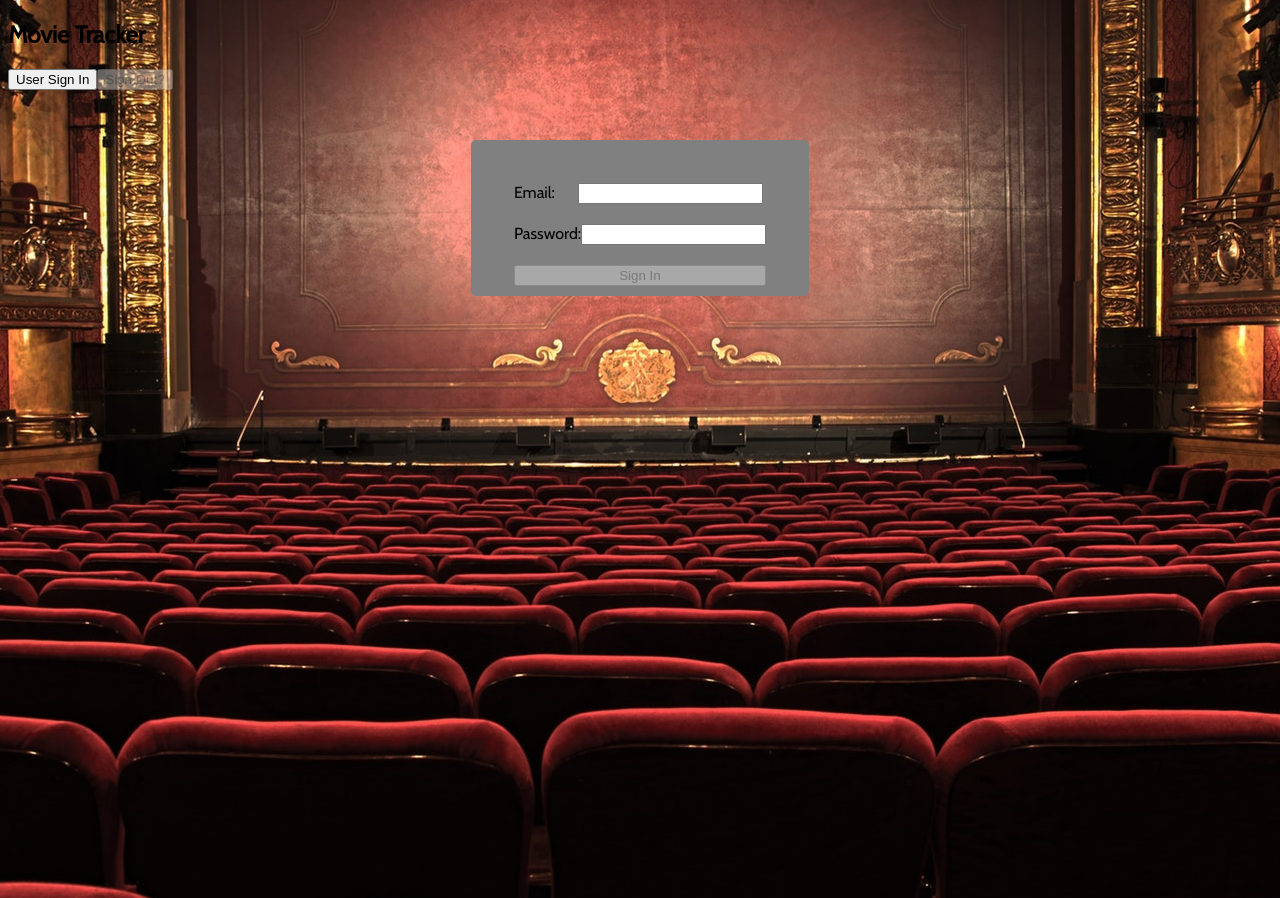
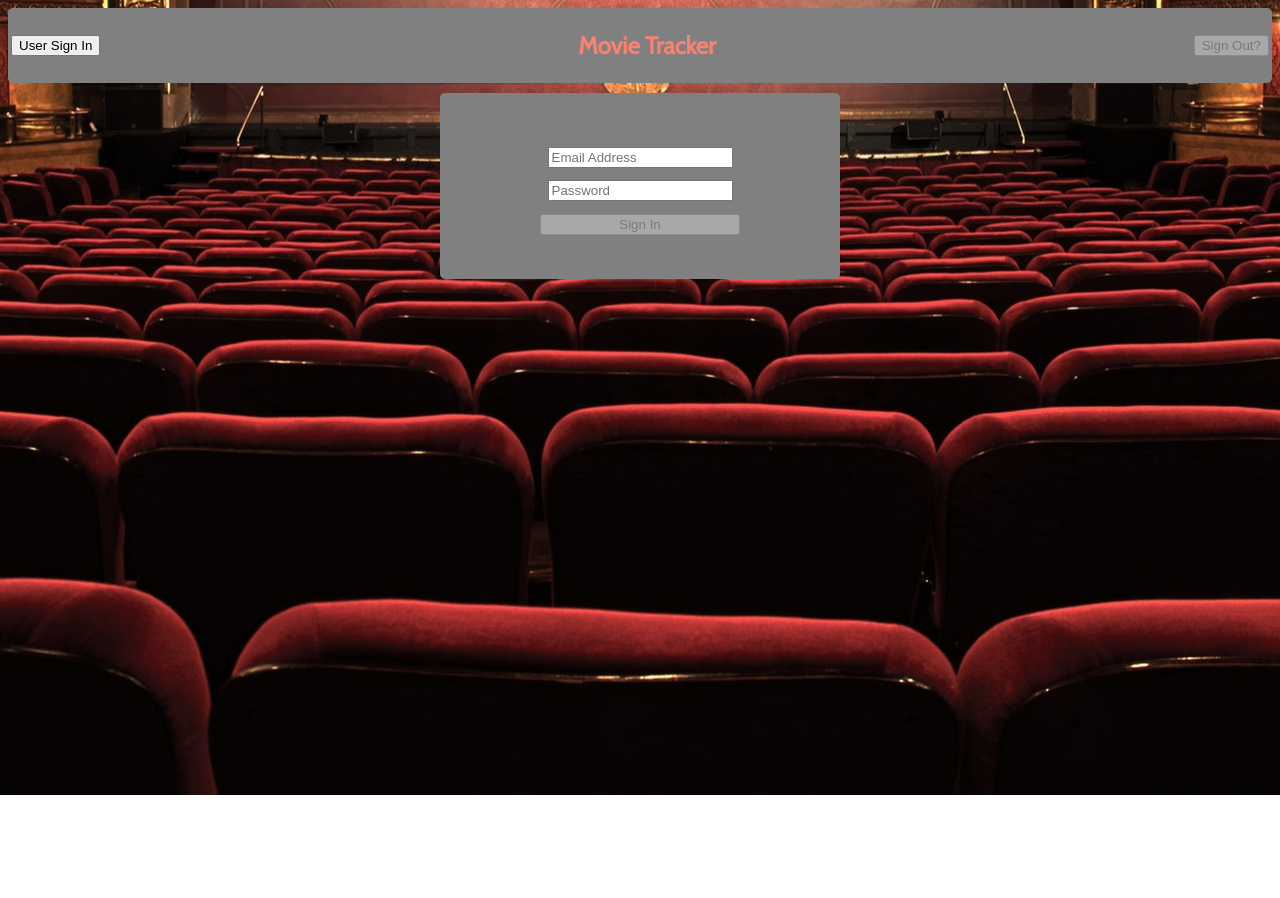
Before and after one commit to DekayHaHa/Top-20, a React (Create React App) app in the folder reactive-movie-tracker/: page /login in a window 1280 px wide. After the commit the page ends 800 px from the top, so only its background shows below. Built offline with nearby package versions, Linux system fonts and the light colour scheme; no server answers.

Commit message:
straightened out login screen

```diff
--- a/reactive-movie-tracker/src/containers/Header.js
+++ b/reactive-movie-tracker/src/containers/Header.js
@@ -17,9 +17,9 @@ export const Header = class extends Component {
     const userTitle = `Welcome Back ${activeUser.name}!`
     const noUserTitle = 'Movie Tracker'
     return (
-      <div>
+      <div className="Header">
+        <Link to="/login"><button disabled={toggleBtn}>User Sign In</button></Link>
         <h2>{activeUser.id ? userTitle : noUserTitle}</h2>
-        <Link to="/login"><button disabled={toggleBtn}>User Sign In</button></Link>
         <Link to="/login">
           <button disabled={!toggleBtn} onClick={this.clearUserData}>Sign Out?</button>
         </Link>
--- a/reactive-movie-tracker/src/containers/Login.js
+++ b/reactive-movie-tracker/src/containers/Login.js
@@ -111,41 +111,41 @@ export class Login extends Component {
     return (
       <div className="Login">
         {this.props.activeUser.id > 0 && <Redirect to="/" />}
-        {error && <h3>{error}</h3>}
+        {error && <h3 className="wrong-password">{error}</h3>}
         <form className="form" onSubmit={formSubmitMethod}>
           {error && (
-            <label>
-              Name:
+            <label className="label">
               <input
                 className='name-input'
+                placeholder='Full Name'
                 type="text"
                 value={name}
                 onChange={this.handleNameInput} />
             </label>
           )}
-          <label>
-            Email:
+          <label label className="label">
             <input
               className='email-input'
+              placeholder='Email Address'
               type="text"
               value={email}
               onChange={this.handleEmailInput} />
           </label>
-          <label>
-            Password:
+          <label label className="label">
             <input
               className='password-input'
+              placeholder='Password'
               type="text"
               value={password}
               onChange={this.handlePasswordInput}
             />
           </label>
 
-          <button className='signIn-btn' disabled={signInBtnToggle} onClick={this.handleSignIn}>
+          <button className='btn signIn-btn' disabled={signInBtnToggle} onClick={this.handleSignIn}>
             Sign In
           </button>
           {error && (
-            <button className='signUp-btn'disabled={signUpBtnToggle} onClick={this.handlePost}>
+            <button className='btn signUp-btn'disabled={signUpBtnToggle} onClick={this.handlePost}>
               Sign Up NOW!
             </button>
           )}
--- a/reactive-movie-tracker/src/styles/Login.scss
+++ b/reactive-movie-tracker/src/styles/Login.scss
@@ -1,7 +1,10 @@
 .Login {
   display: flex;
+  flex-direction: column;
   justify-content: center;
-  height: 100vh;
+  height: 100%;
+  width: 400px;
+  margin: 10px auto;
 }
 
 .form {
@@ -11,17 +14,37 @@
   border-style: solid;
   border-radius: 5px;
   border-color: gray;
-  margin-top: 50px;
-  height: 70px;
+
+  height: 100px;
   background: gray;
-  box-shadow: 20px, 30px black
+  box-shadow: 20px, 30px black;
+  text-align: left;
 }
 
+.label {
+  margin: auto
+}
 
 .email-input {
-  margin: 0px 0px 20px 23px;
+  margin-top: 10px;
 }
 
 .password-input {
-  margin-bottom: 20px;
+  margin: 10px
+
 }
+
+.name-input {
+  margin-top: -5px;
+}
+
+.wrong-password {
+  text-align: center;
+  color: white;
+  margin: 100px 0px 0px -10px;
+}
+
+.btn {
+  width: 200px;
+  margin: auto
+}
```
Also changed, not shown: reactive-movie-tracker/src/styles/App.scss (+1 -6 lines).
